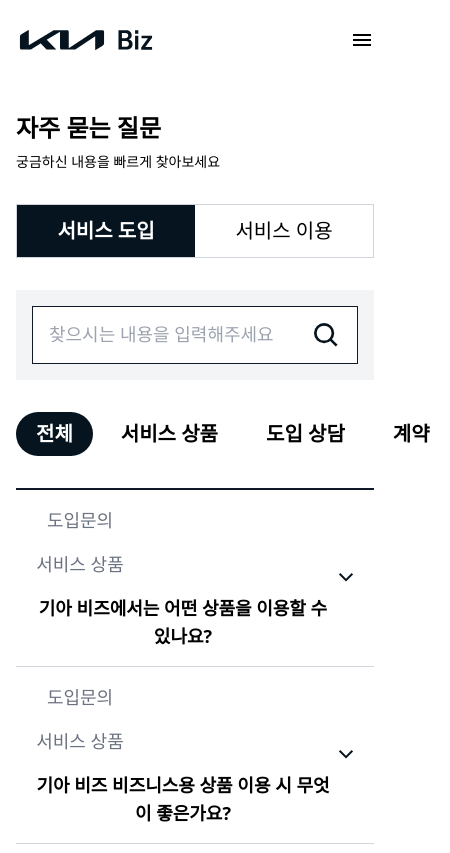
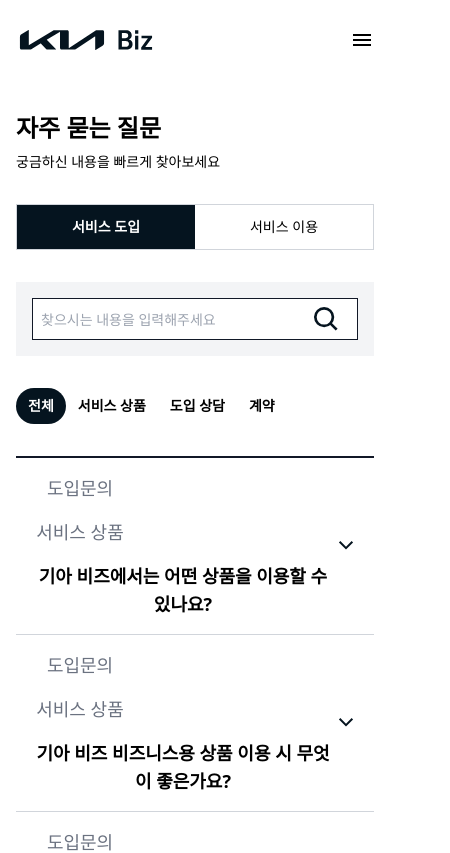
Before and after one commit to daewoongBang/react-ts-faq-clone, a React (Vite) app: page /faq in a window 390 px wide. Shown: the top 853 px of the page, 450 px wide, since content can reach past the window. Built offline with nearby package versions, Linux system fonts and the light colour scheme.

Commit message:
style(main): apply responsive font size - top

```diff
--- a/src/components/common/Search.tsx
+++ b/src/components/common/Search.tsx
@@ -28,7 +28,7 @@
         <input
           type='text'
           placeholder={placeholder}
-          className='w-full p-4 border border-gray-900 outline-none placeholder:text-lg'
+          className='w-full p-2 sm:p-4 border border-gray-900 outline-none placeholder:text-sm sm:placeholder:text-lg'
           value={inputValue}
           onChange={handleInputChange}
         />
--- a/src/components/common/Tab.tsx
+++ b/src/components/common/Tab.tsx
@@ -20,7 +20,7 @@
     <ul className='flex border border-gray-300 w-full mb-8'>
       {tabs.map((tab) => (
         <li
-          className={`px-4 py-3 text-center text-xl cursor-pointer flex-1 ${
+          className={`px-4 py-3 text-center text-sm sm:text-lg md:text-xl cursor-pointer flex-1 ${
             selectedTab === tab.value ? 'bg-primary text-white font-bold' : ''
           }`}
           key={`tab-${tab.value}`}
@@ -35,10 +35,10 @@
 
 const RoundedTab = ({ tabs, selectedTab, onSelectTab }: TabBaseProps) => {
   return (
-    <ul className='flex gap-2 mb-8'>
+    <ul className='flex flex-wrap mb-8'>
       {tabs.map((tab) => (
         <li
-          className={`px-5 py-2 text-center text-xl cursor-pointer rounded-full font-semibold whitespace-nowrap ${
+          className={`px-3 py-2 sm:px-5 text-center text-sm sm:text-lg md:text-xl cursor-pointer rounded-full font-semibold whitespace-nowrap ${
             selectedTab === tab.value ? 'bg-primary text-white' : ''
           }`}
           key={`tab-${tab.value}`}
--- a/src/pages/Faq.tsx
+++ b/src/pages/Faq.tsx
@@ -54,8 +54,8 @@
 
   return (
     <div>
-      <div className='flex flex-col gap-2 mb-8'>
-        <h1 className='text-2xl sm:text-3xl md:text-4xl font-bold'>
+      <div className='flex flex-col gap-2  sm:mt-8 mb-8'>
+        <h1 className='text-2xl sm:text-3xl md:text-4xl lg:text-5xl font-bold'>
           자주 묻는 질문
         </h1>
         <span className='text-sm sm:text-base md:text-lg'>
```
